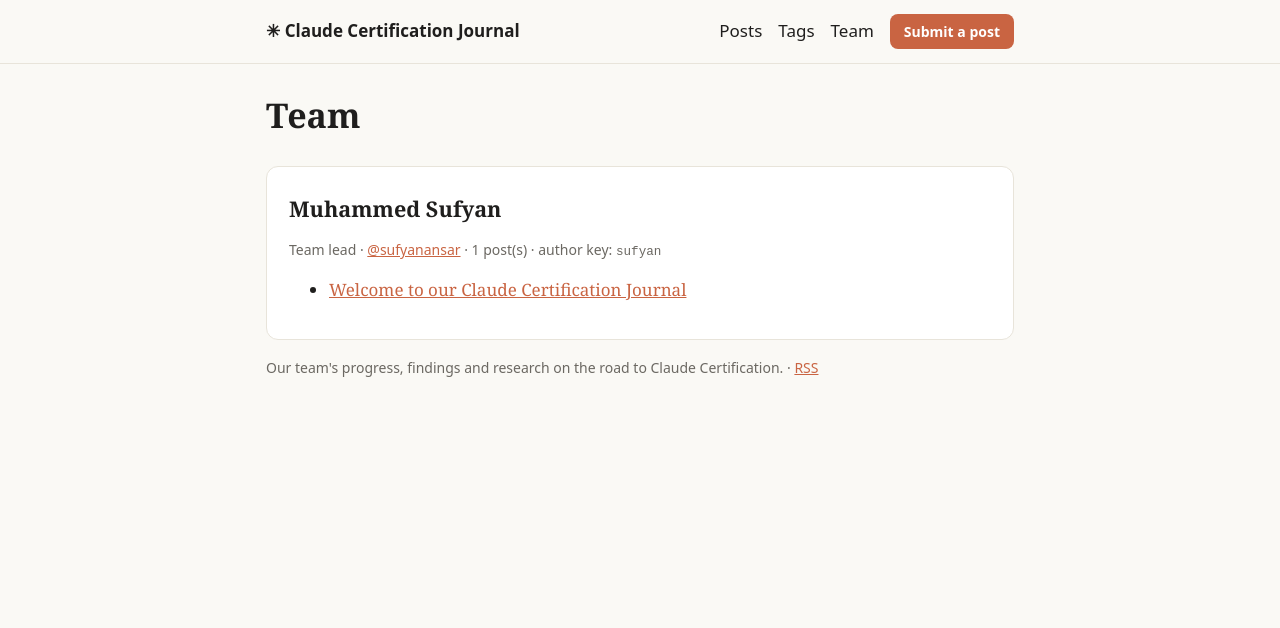
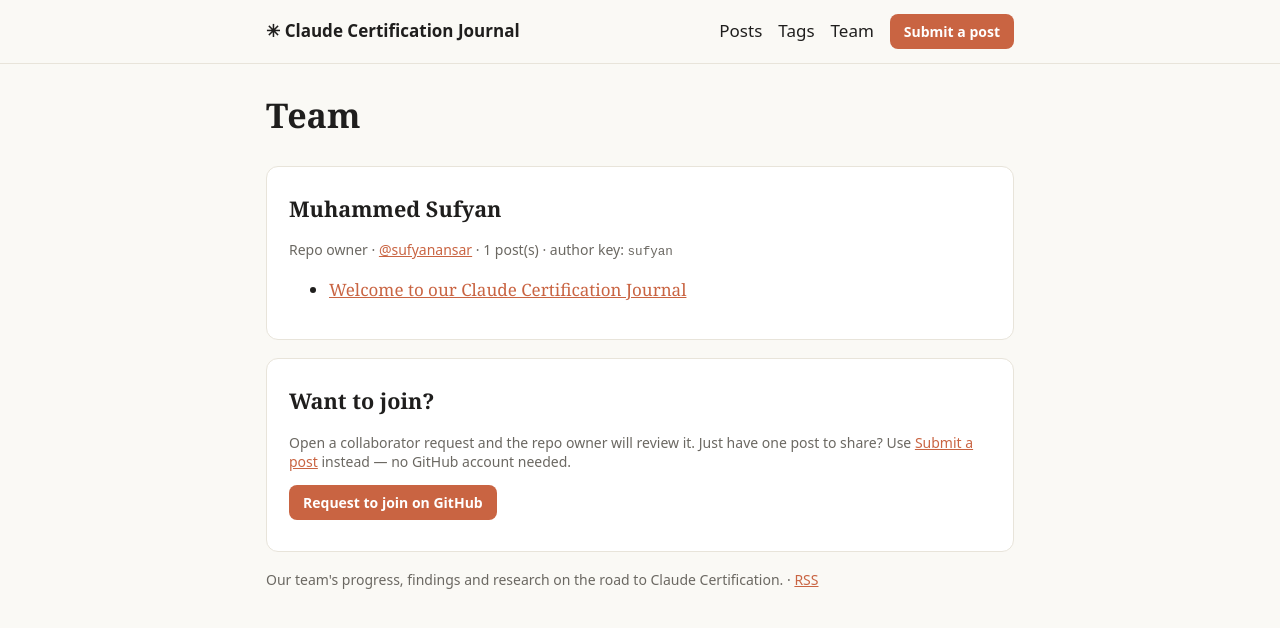
Before and after one commit to sufyanansar/claude-cert-blog, a Jekyll site: the page built from team.html, in a window 1280 px wide. Shown: the top 628 px of the page. Built offline with Jekyll 4.4.1, drawn with Linux system fonts in a browser that asks for light colours.

Commit message:
Add collaborator request flow; label owner as repo owner
- _data/authors.yml: bio 'Team lead' -> 'Repo owner'
- team.html: 'Want to join?' card linking to a prefilled GitHub issue
- .github/ISSUE_TEMPLATE/join-request.yml: name, handle, bio, plans
- ADMIN.md: how to approve, invite and remove collaborators

```diff
--- a/_config.yml
+++ b/_config.yml
@@ -10,7 +10,7 @@
 permalink: /:year/:month/:day/:title/
 markdown: kramdown
 plugins: [jekyll-feed, jekyll-seo-tag]
-exclude: [README.md, _templates]
+exclude: [README.md, ADMIN.md, _templates]
 
 # Post categories shown as filters on the home page
 categories_list: [Progress, Findings, Research]
--- a/_data/authors.yml
+++ b/_data/authors.yml
@@ -2,4 +2,4 @@
 sufyan:
   name: Muhammed Sufyan
   github: sufyanansar
-  bio: Team lead
+  bio: Repo owner
--- a/team.html
+++ b/team.html
@@ -12,3 +12,9 @@
   <ul>{% for p in ps %}<li><a href="{{ p.url | relative_url }}">{{ p.title }}</a></li>{% endfor %}</ul>
 </section>
 {% endfor %}
+
+<section class="card">
+  <h2>Want to join?</h2>
+  <p class="meta">Open a collaborator request and the repo owner will review it. Just have one post to share? Use <a href="{{ '/write/' | relative_url }}">Submit a post</a> instead — no GitHub account needed.</p>
+  <p><a class="btn" href="https://github.com/{{ site.github_user }}/{{ site.repo }}/issues/new?template=join-request.yml">Request to join on GitHub</a></p>
+</section>
```
Also changed, not shown: ADMIN.md (added, +61 -0 lines), .github/ISSUE_TEMPLATE/join-request.yml (added).
